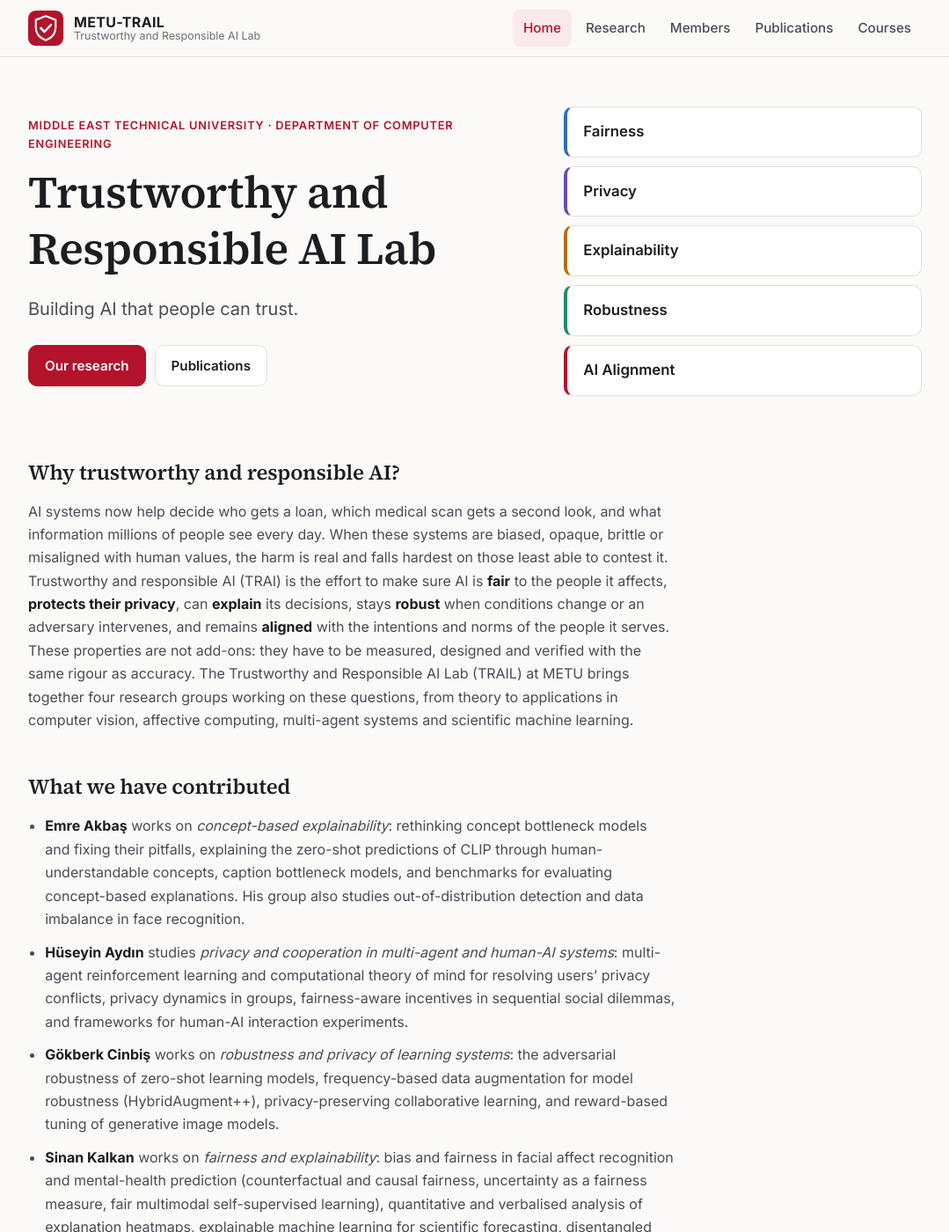
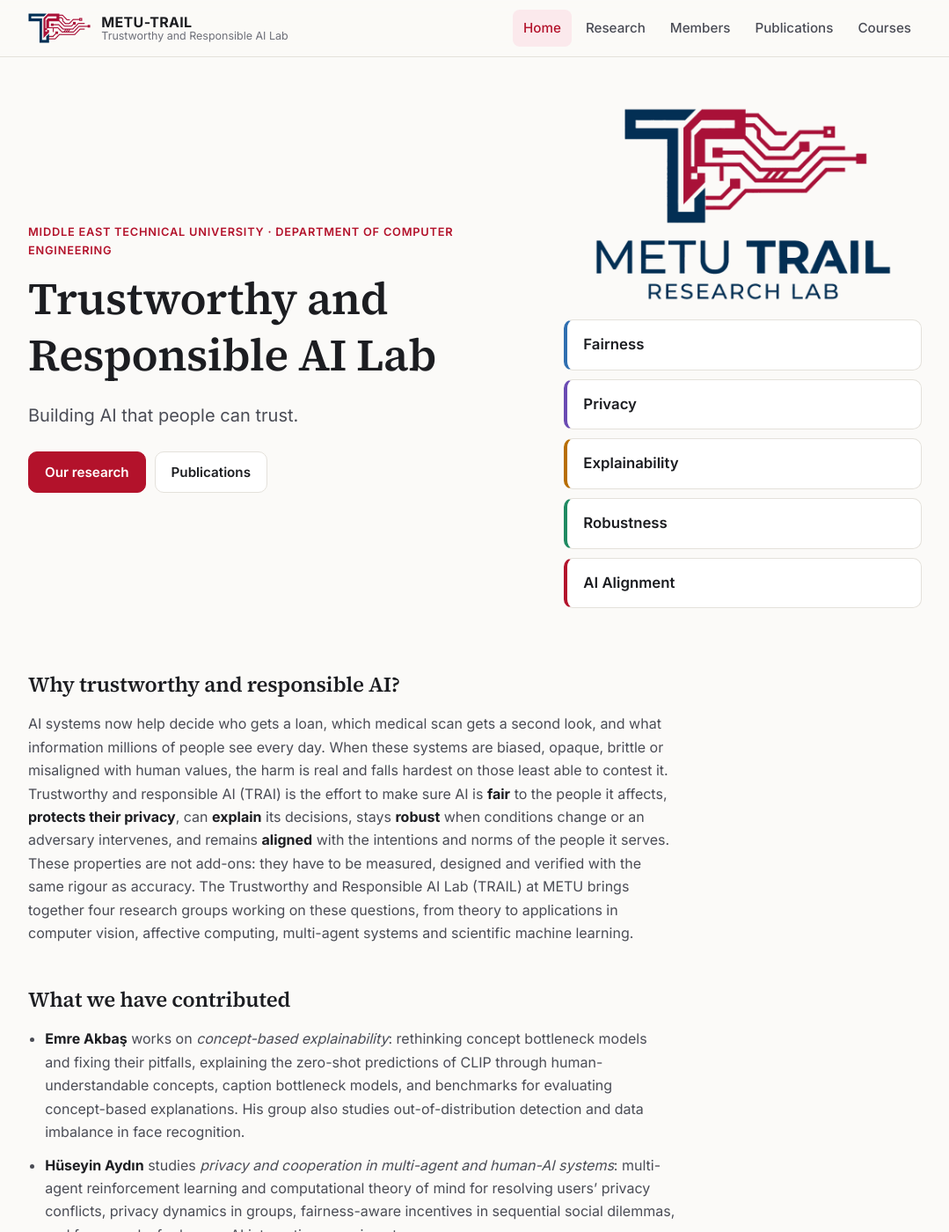
Before and after one commit to metu-trail/metu-trail.github.io, a Jekyll site: the page built from index.md, in a window 1280 px wide and 1400 px high. Shown: the whole window at 88% size, without its empty margins (100-1179 px from the left). Built offline with Jekyll 4.4.1, drawn with Linux system fonts in a browser that asks for light colours.

Commit message:
Add files via upload

```diff
--- a/_includes/header.html
+++ b/_includes/header.html
@@ -1,7 +1,7 @@
 <header class="site-header">
   <div class="container header-inner">
     <a class="brand" href="{{ '/' | relative_url }}">
-      <img src="{{ '/assets/img/logo.svg' | relative_url }}" alt="" width="40" height="40">
+      <img class="brand-mark" src="{{ '/assets/img/logo-mark.png' | relative_url }}" alt="" width="72" height="34">
       <span class="brand-text">
         <span class="brand-name">{{ site.title }}</span>
         <span class="brand-sub">{{ site.long_title }}</span>
--- a/_layouts/default.html
+++ b/_layouts/default.html
@@ -5,7 +5,7 @@
   <meta name="viewport" content="width=device-width, initial-scale=1">
   {% seo title=false %}
   <title>{% if page.title and page.url != "/" %}{{ page.title }} · {% endif %}{{ site.title }} — {{ site.long_title }}</title>
-  <link rel="icon" href="{{ '/assets/img/logo.svg' | relative_url }}" type="image/svg+xml">
+  <link rel="icon" href="{{ '/assets/img/favicon.png' | relative_url }}" type="image/png">
   <link rel="preconnect" href="https://fonts.googleapis.com">
   <link rel="preconnect" href="https://fonts.gstatic.com" crossorigin>
   <link href="https://fonts.googleapis.com/css2?family=Inter:wght@400;500;600;700&family=Source+Serif+4:opsz,wght@8..60,500;8..60,600&display=swap" rel="stylesheet">
--- a/_layouts/home.html
+++ b/_layouts/home.html
@@ -11,11 +11,14 @@
       <a class="btn" href="{{ '/publications/' | relative_url }}">Publications</a>
     </div>
   </div>
+  <div class="hero-side">
+    <img class="hero-logo" src="{{ '/assets/img/logo-full.png' | relative_url }}" alt="METU TRAIL Research Lab logo" width="720" height="470">
   <ul class="hero-themes" aria-label="Research themes">
     {% for t in site.data.themes %}
       <li><a href="{{ '/research/' | relative_url }}#{{ t.key }}" class="theme-chip tag-{{ t.key }}">{{ t.name }}</a></li>
     {% endfor %}
   </ul>
+  </div>
 </section>
 
 <div class="prose home-prose">
--- a/assets/css/main.css
+++ b/assets/css/main.css
@@ -93,7 +93,17 @@
 }
 .header-inner { display: flex; align-items: center; justify-content: space-between; gap: 16px; min-height: 64px; }
 .brand { display: flex; align-items: center; gap: 12px; text-decoration: none; color: var(--ink); }
-.brand img { width: 40px; height: 40px; flex: none; }
+.brand img { flex: none; }
+.brand-mark { width: auto; height: 34px; }
+.hero-side { display: flex; flex-direction: column; gap: 16px; }
+.hero-logo { display: block; width: 100%; max-width: 340px; height: auto; margin: 0 auto 4px; }
+/* The logo is navy on white: give it a light tile in dark mode. */
+@media (prefers-color-scheme: dark) {
+  :root:not([data-theme="light"]) .brand-mark,
+  :root:not([data-theme="light"]) .hero-logo { background: #fbfaf8; border-radius: 8px; padding: 4px 6px; }
+  :root:not([data-theme="light"]) .hero-logo { padding: 14px 18px; border-radius: 14px; }
+}
+:root[data-theme="dark"] .brand-mark, :root[data-theme="dark"] .hero-logo { background: #fbfaf8; border-radius: 8px; padding: 4px 6px; }
 .brand-text { display: flex; flex-direction: column; line-height: 1.15; }
 .brand-name { font-weight: 700; letter-spacing: .02em; }
 .brand-sub { font-size: .78rem; color: var(--muted); }
@@ -154,6 +164,8 @@
 .hero-themes .theme-chip { display: block; font-size: 1.05rem; padding: 14px 18px; }
 @media (max-width: 760px) {
   .hero { grid-template-columns: 1fr; gap: 24px; padding-top: 36px; }
+  .hero-side { display: contents; }
+  .hero-logo { order: -1; max-width: 240px; margin: 0; }
   .hero-themes { flex-direction: row; flex-wrap: wrap; }
   .hero-themes .theme-chip { font-size: .9rem; padding: 8px 12px; }
 }
```
Also changed, not shown: README.md, assets/img/favicon.png (added), assets/img/logo-full.png (added), assets/img/logo-mark.png (added), 2 other files.
